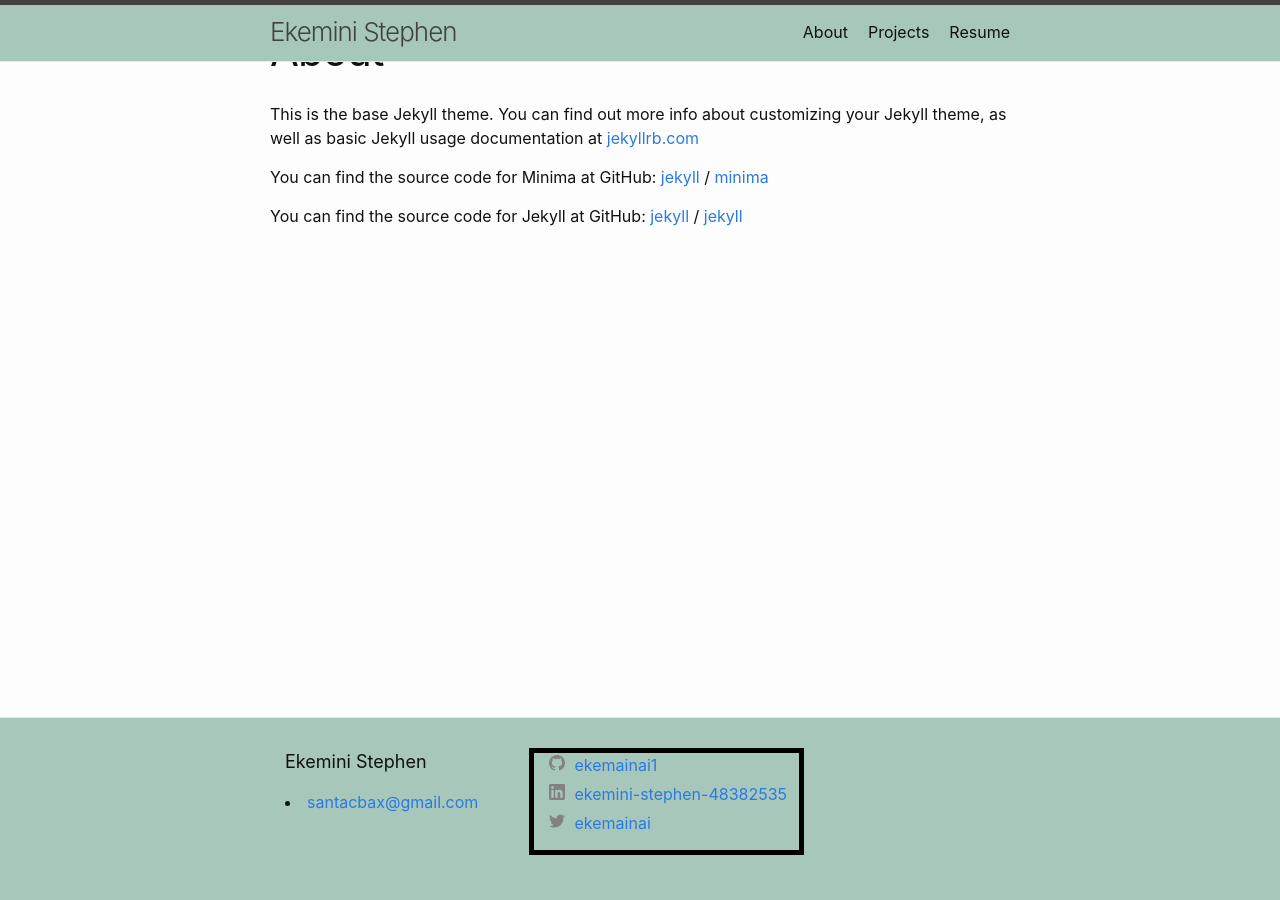
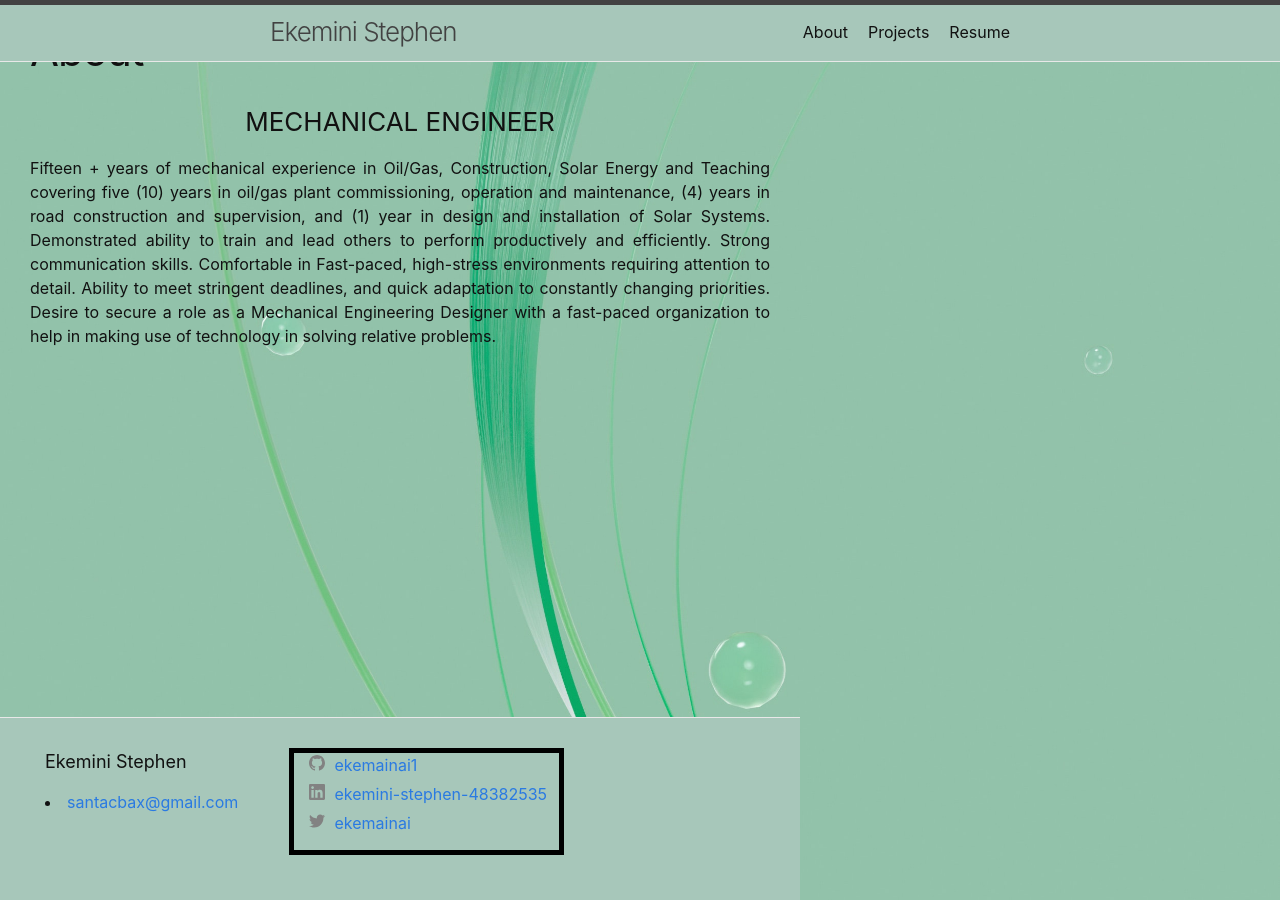
Before and after one commit to ekemainaiML/ekepatkemi, a Jekyll site: the page built from about.markdown, in a window 1280 px wide. Built offline with Jekyll 4.4.1, drawn with Linux system fonts in a browser that asks for light colours.

Commit message:
about page

```diff
--- a/about.markdown
+++ b/about.markdown
@@ -4,15 +4,22 @@ title: About
 permalink: /about/
 ---
 
-This is the base Jekyll theme. You can find out more info about customizing your Jekyll theme, as well as basic Jekyll usage documentation at [jekyllrb.com](https://jekyllrb.com/)
+<style>
+  .center {
+   text-align: center
+  }
+  body {
+      background-image: url('../assets/images/maximberg.jpg');
+      background-repeat: no-repeat;
+      background-attachment: fixed;
+      background-size: cover;
+    }
+</style>
+<body class="about-body">
+<h3 style="text-align: center;">MECHANICAL ENGINEER</h3>
 
-You can find the source code for Minima at GitHub:
-[jekyll][jekyll-organization] /
-[minima](https://github.com/jekyll/minima)
+<div style='text-align: justify;'>
+  Fifteen + years of mechanical experience in Oil/Gas, Construction, Solar Energy and Teaching covering five (10) years in oil/gas plant commissioning, operation and maintenance, (4) years in road construction and supervision, and (1) year in design and installation of Solar Systems. Demonstrated ability to train and lead others to perform productively and efficiently. Strong communication skills. Comfortable in Fast-paced, high-stress environments requiring attention to detail. Ability to meet stringent deadlines, and quick adaptation to constantly changing priorities. Desire to secure a role as a Mechanical Engineering Designer with a fast-paced organization to help in making use of technology in solving relative problems.
+</div>
 
-You can find the source code for Jekyll at GitHub:
-[jekyll][jekyll-organization] /
-[jekyll](https://github.com/jekyll/jekyll)
-
-
-[jekyll-organization]: https://github.com/jekyll
+</body>
```
Also changed, not shown: resume.md (+1 -0 lines).
